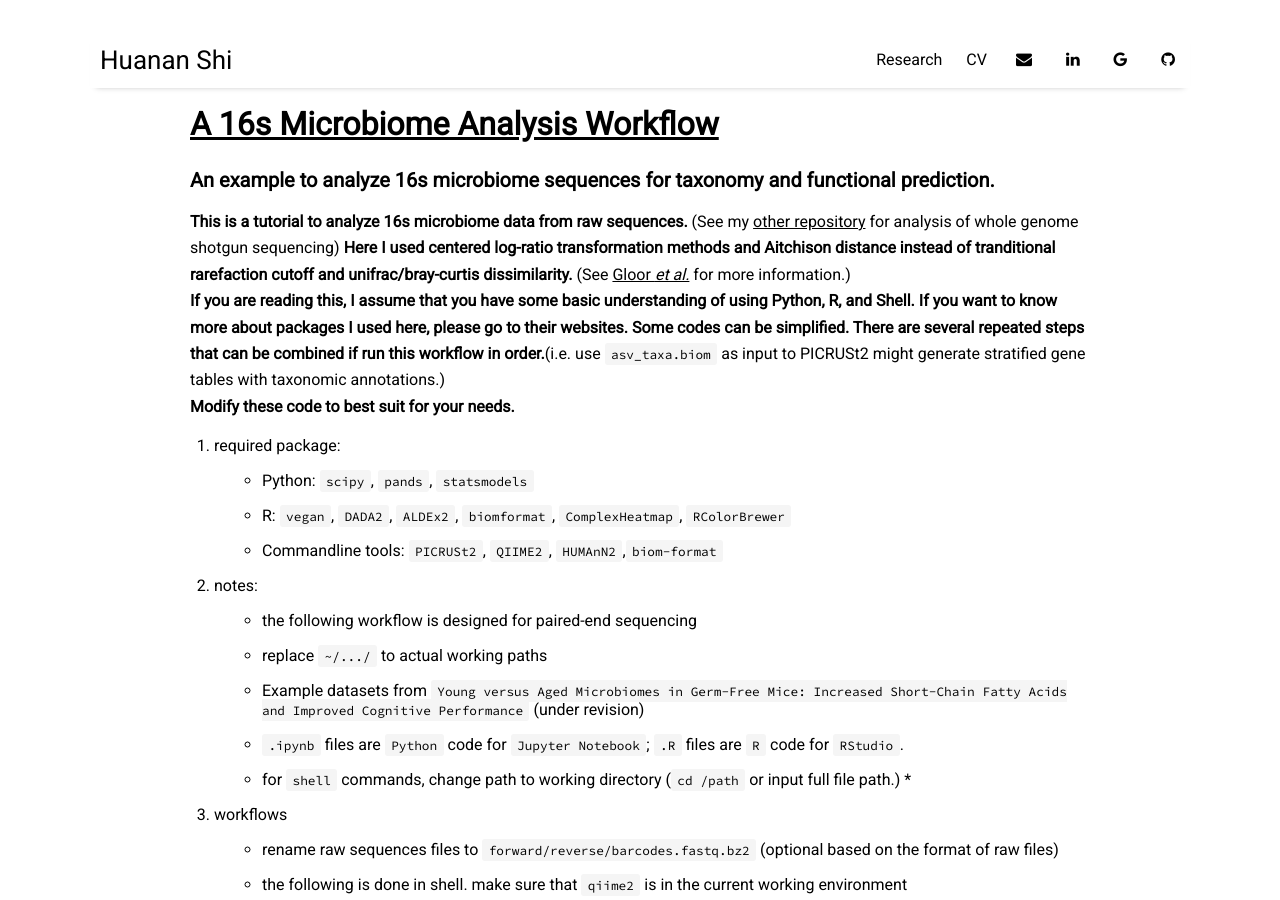
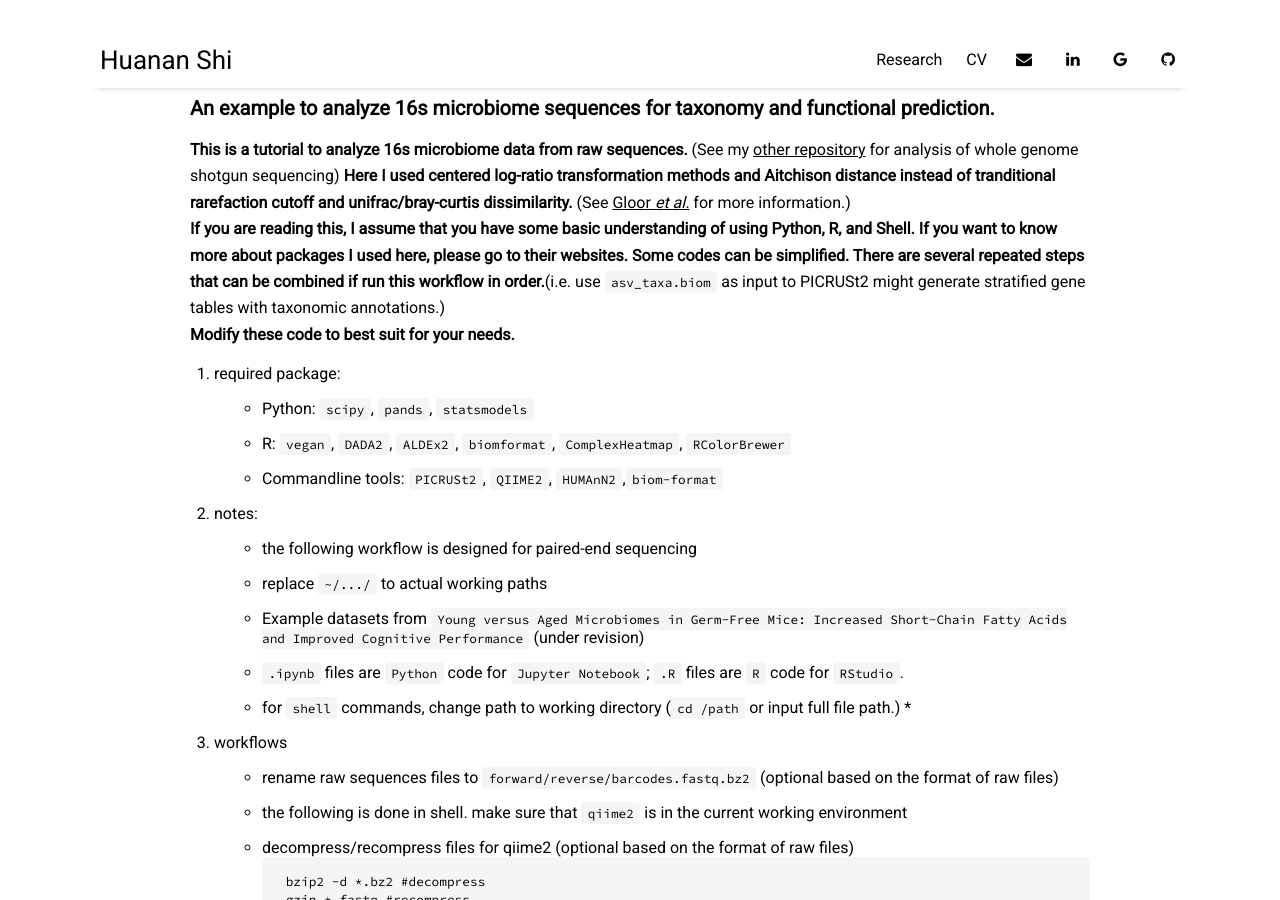
Before and after one commit to huananfshi/huananfshi.github.io, a Jekyll site: the page built from research/a-16s-microbiome-analysis-workflow.md, in a window 1280 px wide and 900 px high. Built offline with Jekyll 4.4.1, drawn with Linux system fonts in a browser that asks for light colours; nearby versions of some CDN libraries.

Commit message:
Update post.html

```diff
--- a/_layouts/post.html
+++ b/_layouts/post.html
@@ -3,10 +3,6 @@ layout: default
 ---
 
 <div class="page-content">
-  <h1>
-    {{ page.title }}
-  </h1>
-
 
   <article>
     {{ content }}
```
